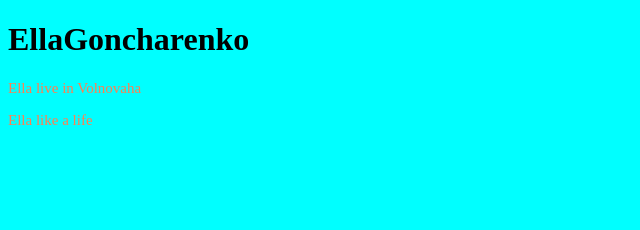
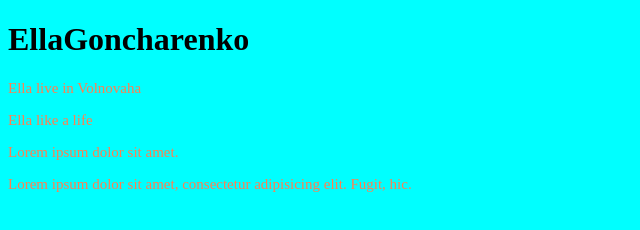
Before and after one commit to EllaGoncharenko/EllaSecondRepository, a plain HTML site: page index.html in a window 1280 px wide. Shown: the whole page, without its empty margins (0-640 px from the left). Drawn offline with Linux system fonts and the light colour scheme.

Commit message:
third commit

```diff
--- a/index.html
+++ b/index.html
@@ -9,5 +9,7 @@
 	<h1>EllaGoncharenko</h1>
 <p>Ella live in Volnovaha</p>
 <p>Ella like a life</p>
+<p>Lorem ipsum dolor sit amet.</p>
+<p>Lorem ipsum dolor sit amet, consectetur adipisicing elit. Fugit, hic.</p>
 </body>
 </html>
```
